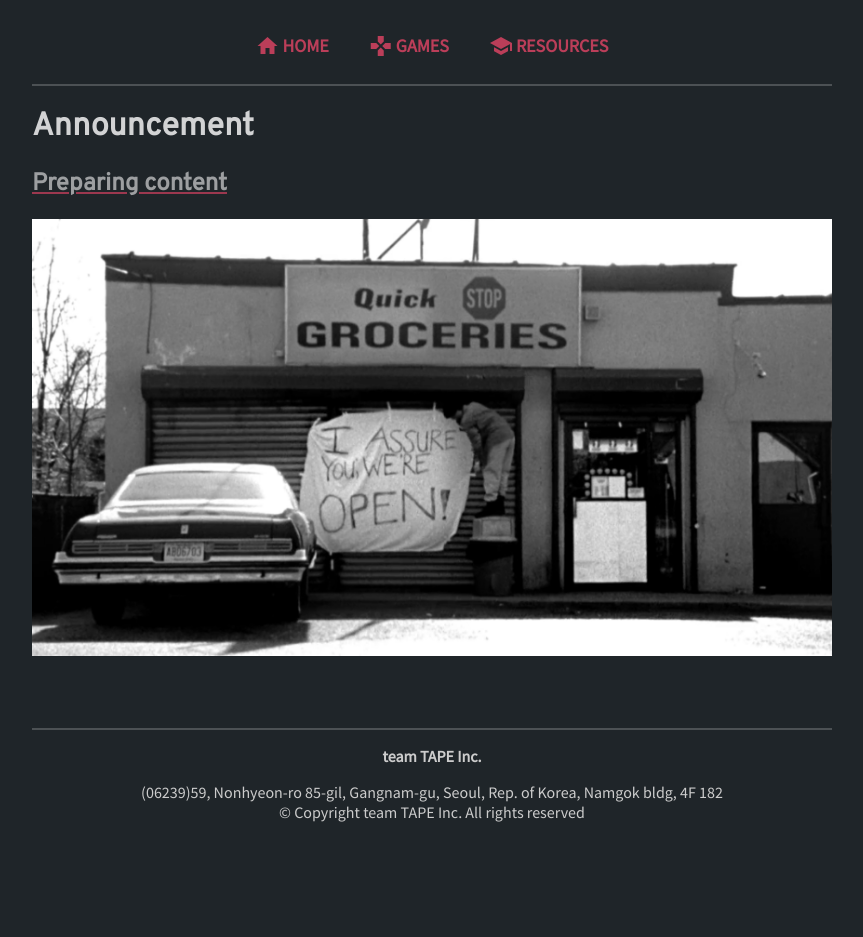
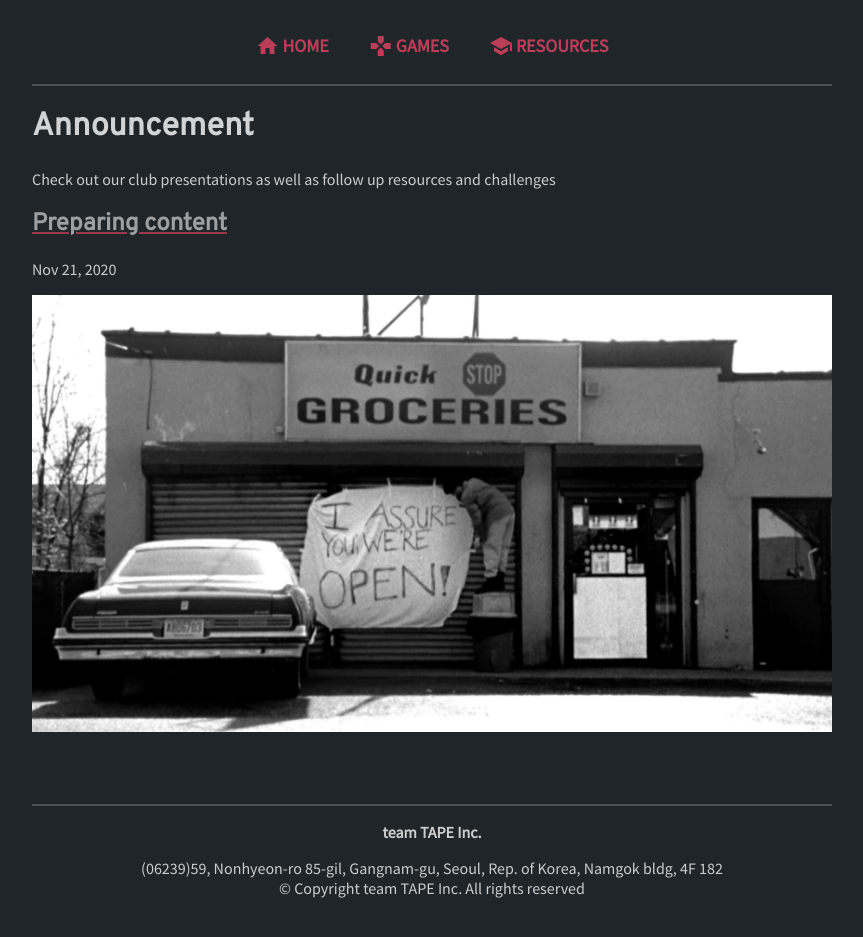
Before and after one commit to team-TAPE/team-tape.com, a Jekyll site: the page built from resources.md, in a window 1280 px wide and 970 px high. Shown: the top 937 px of the window, without its empty margins (208-1071 px from the left). Built offline with Jekyll 4.4.1, drawn with Linux system fonts in a browser that asks for light colours; our own code applies the rules of GitHub Pages for plain Markdown files.

Commit message:
Update resources.md

```diff
--- a/resources.md
+++ b/resources.md
@@ -4,9 +4,16 @@ layout: default
 
 # Announcement
 
+Check out our club presentations as well as follow up resources and challenges
+
 <div id="posts">
   {% for post in site.categories.resources %}
     <a href="{{ site.url }}{{ post.url }}"><h2>{{ post.title }}</h2></a>
+    <p class="post-meta">
+      <time class="dt-published" datetime="{{ post.date | date_to_xmlschema }}" itemprop="datePublished">
+        {%- assign date_format = site.minima.date_format | default: "%b %-d, %Y" -%}
+        {{ post.date | date: date_format }}
+      </time></p>
     <p> {{ post.excerpt }} </p>
     <br>
   {% endfor %}
```
